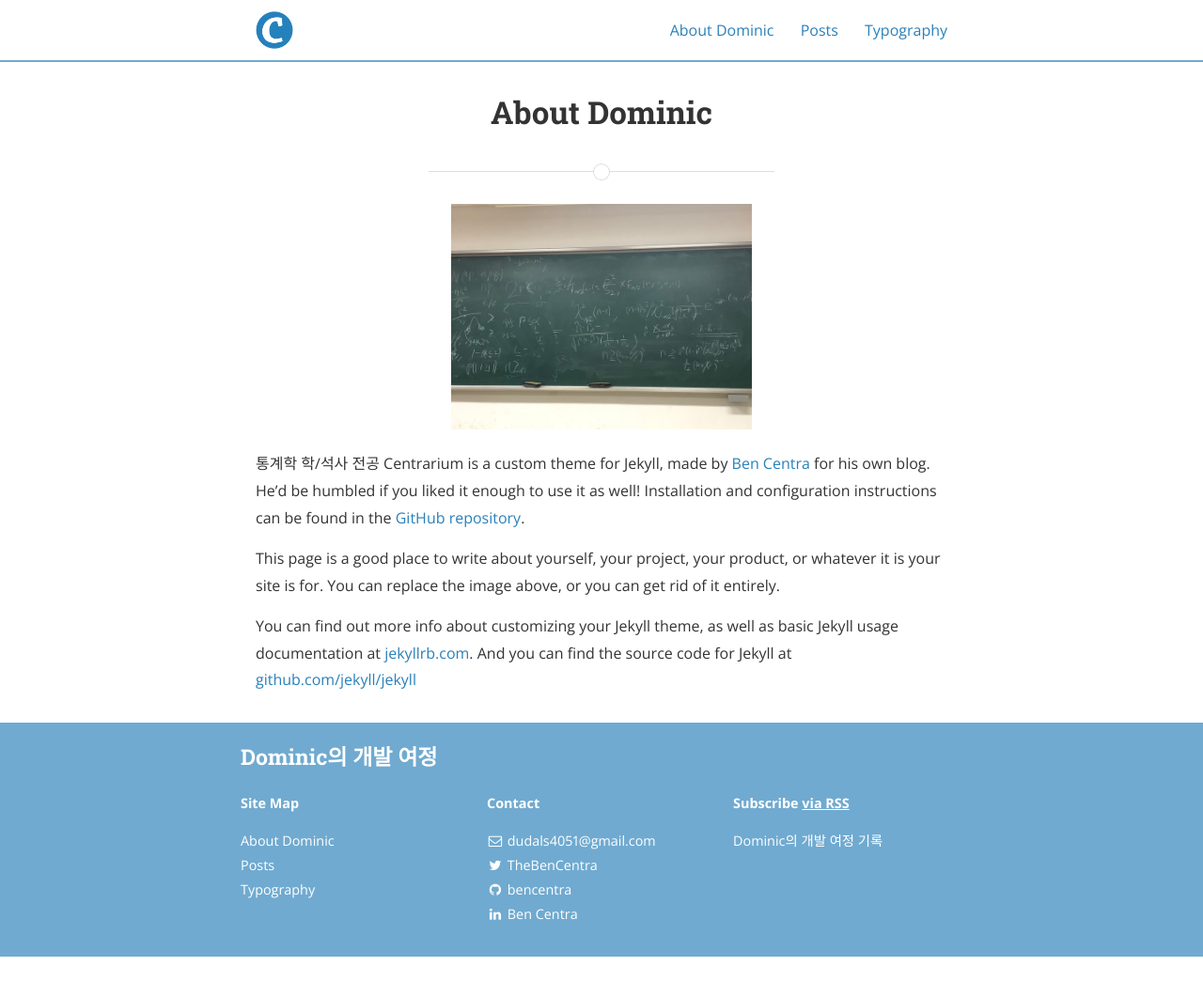
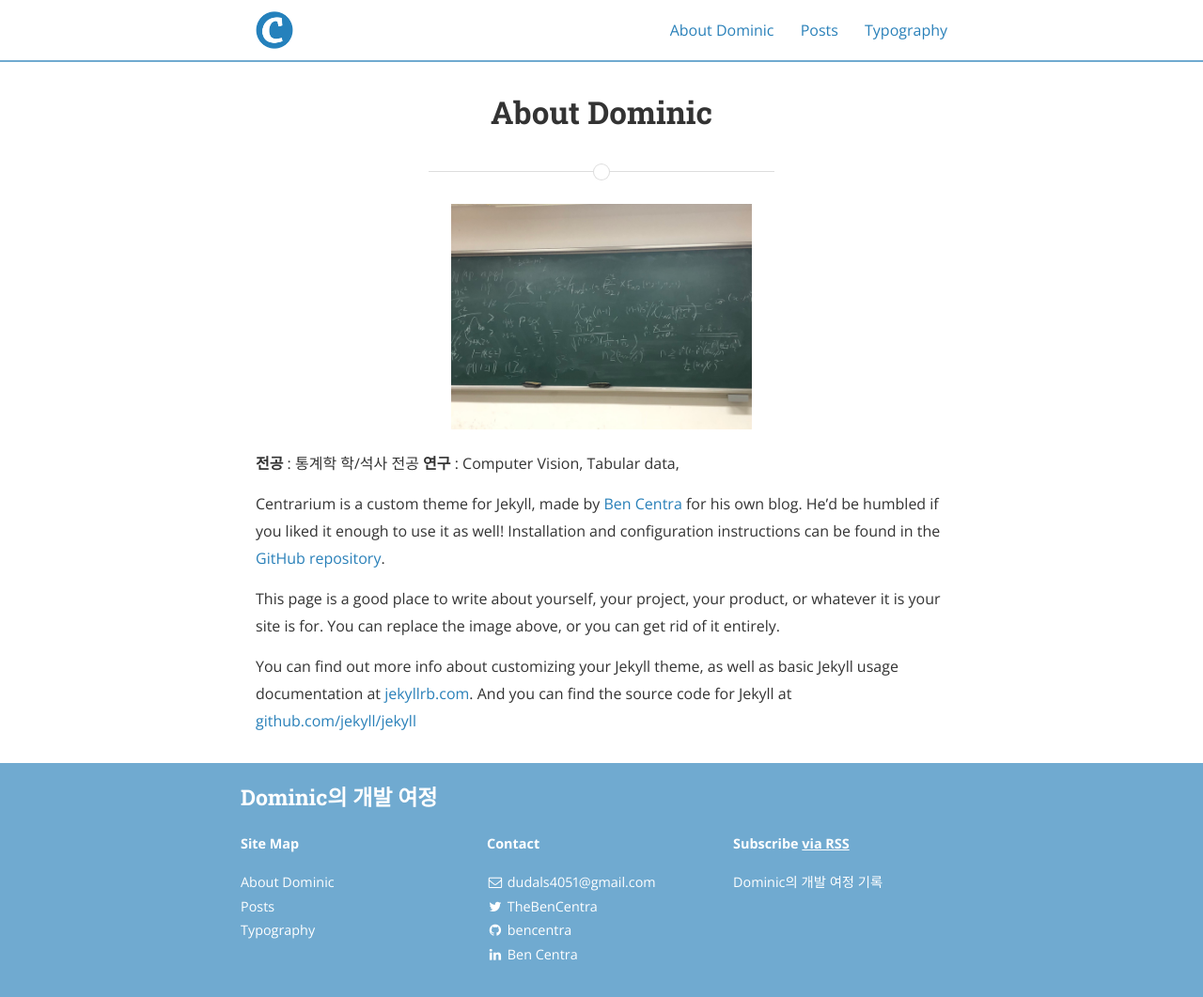
Before and after one commit to DominicAI/DominicAI.github.io, a Jekyll site: the page built from about.md, in a window 1280 px wide and 1061 px high. Shown: the whole window at 94% size. Built offline with Jekyll 4.4.1, drawn with Linux system fonts in a browser that asks for light colours; nearby versions of some CDN libraries.

```diff
--- a/about.md
+++ b/about.md
@@ -7,7 +7,9 @@ main_nav: true
 
 ![alt text]({{ site.baseurl }}/assets/profile.jpg "Profile Picture"){:.profile}
 
-통계학 학/석사 전공
+**전공** : 통계학 학/석사 전공
+**연구** : Computer Vision, Tabular data,
+
 Centrarium is a custom theme for Jekyll, made by [Ben Centra][bencentra] for his own blog. He'd be humbled if you liked it enough to use it as well! Installation and configuration instructions can be found in the [GitHub repository](https://github.com/bencentra/centrarium).
 
 This page is a good place to write about yourself, your project, your product, or whatever it is your site is for. You can replace the image above, or you can get rid of it entirely.
```
